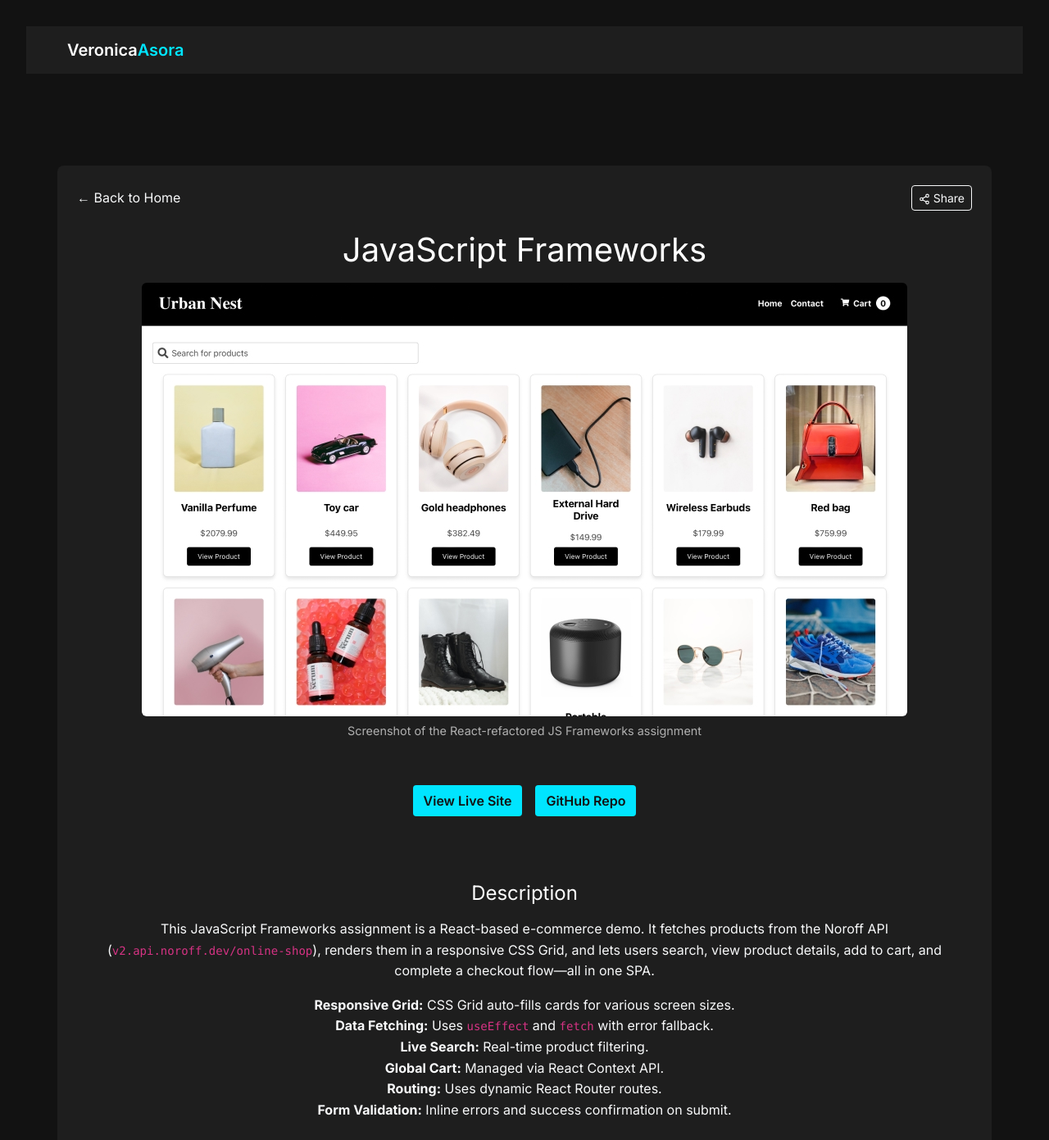
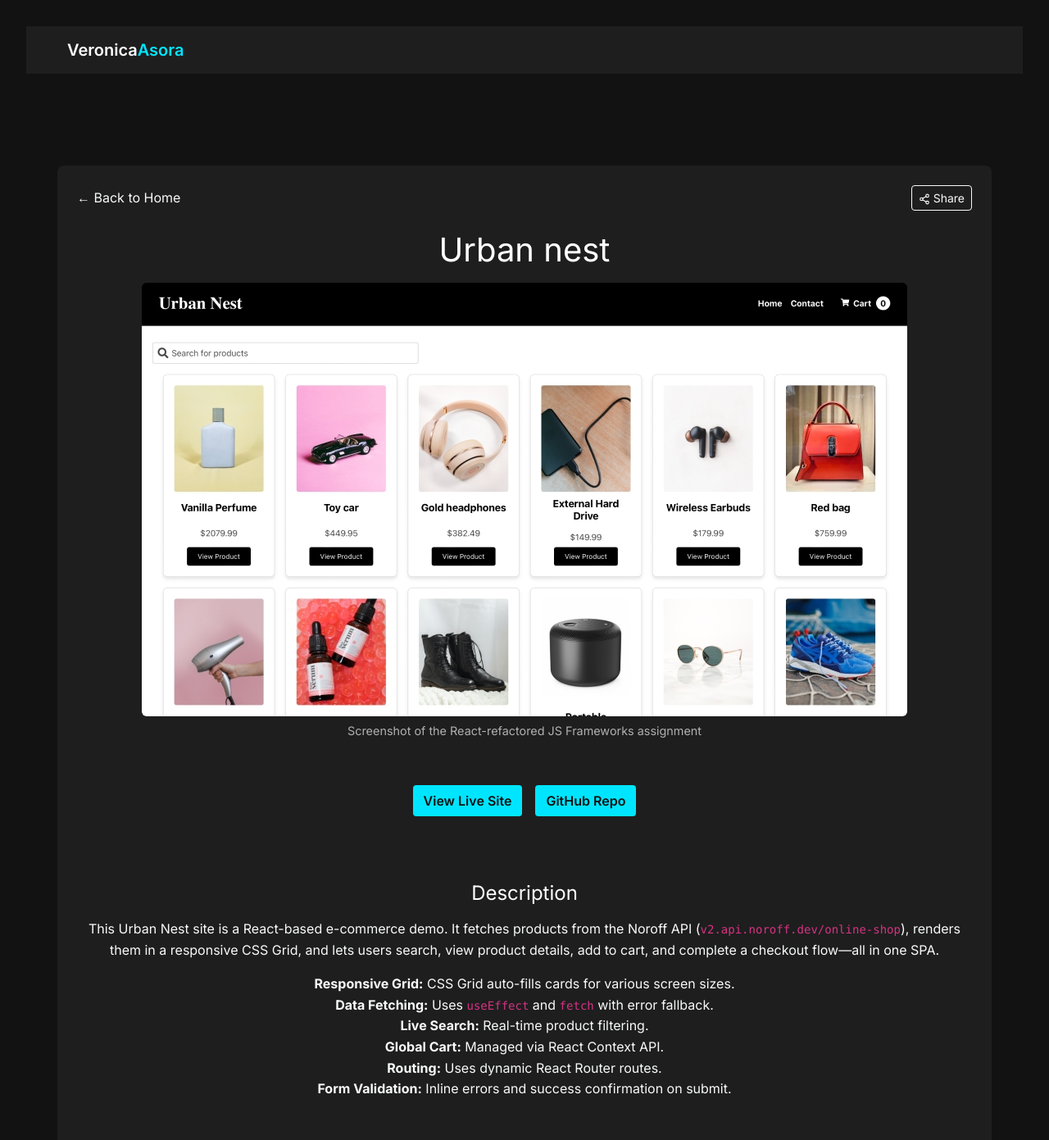
Before and after one commit to Asora7/portfolio-2, a React (Vite) app: page /project-one in a window 1280 px wide. Shown: the top 1391 px of the page at 82% size. Built offline with nearby package versions, Linux system fonts and the light colour scheme.

Commit message:
changed names of projects in text

```diff
--- a/src/pages/ProjectOne.jsx
+++ b/src/pages/ProjectOne.jsx
@@ -43,12 +43,12 @@ export default function ProjectOne() {
         </button>
       </div>
 
-      <h1 className="text-white mb-3">JavaScript Frameworks</h1>
+      <h1 className="text-white mb-3">Urban nest</h1>
 
       <figure className="mb-4">
         <img
           src={projectImage}
-          alt="Screenshot of the React-refactored JS Frameworks assignment"
+          alt="Screenshot of the React-refactored Urban nest site"
           className="img-fluid rounded"
           loading="lazy"
         />
@@ -81,7 +81,7 @@ export default function ProjectOne() {
       <section className="mb-5">
         <h2 className="h4 text-white mb-3">Description</h2>
         <p className="text-light">
-          This JavaScript Frameworks assignment is a React-based e-commerce demo. It fetches
+          This Urban Nest site is a React-based e-commerce demo. It fetches
           products from the Noroff API (<code>v2.api.noroff.dev/online-shop</code>), renders them in
           a responsive CSS Grid, and lets users search, view product details, add to cart, and
           complete a checkout flow—all in one SPA.
--- a/src/pages/ProjectThree.jsx
+++ b/src/pages/ProjectThree.jsx
@@ -43,7 +43,7 @@ export default function ProjectThree() {
         </button>
       </div>
 
-      <h1 className="text-white mb-3">Exam Project 2</h1>
+      <h1 className="text-white mb-3">Holidaze</h1>
 
       <figure className="mb-4">
         <img
--- a/src/pages/ProjectTwo.jsx
+++ b/src/pages/ProjectTwo.jsx
@@ -43,7 +43,7 @@ export default function ProjectTwo() {
         </button>
       </div>
 
-      <h1 className="text-white mb-3">Semester Project 2</h1>
+      <h1 className="text-white mb-3">Bidshare</h1>
 
       <figure className="mb-4">
         <img
```
